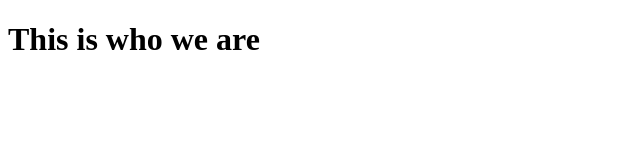
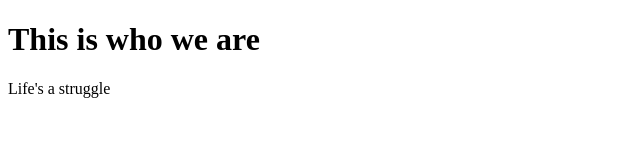
Before and after one commit to Tahren1997/Photographer-App, a plain HTML site: page index.html in a window 1280 px wide. Shown: the whole page, without its empty margins (0-640 px from the left). Drawn offline with Linux system fonts and the light colour scheme.

Commit message:
1st paragraph added and second page added

```diff
--- a/index.html
+++ b/index.html
@@ -8,5 +8,6 @@
 </head>
 <body>
     <h1>This is who we are</h1>
+    <p>Life's a struggle</p>
 </body>
 </html>
```
Also changed, not shown: page2.html (added, +1 -0 lines).
